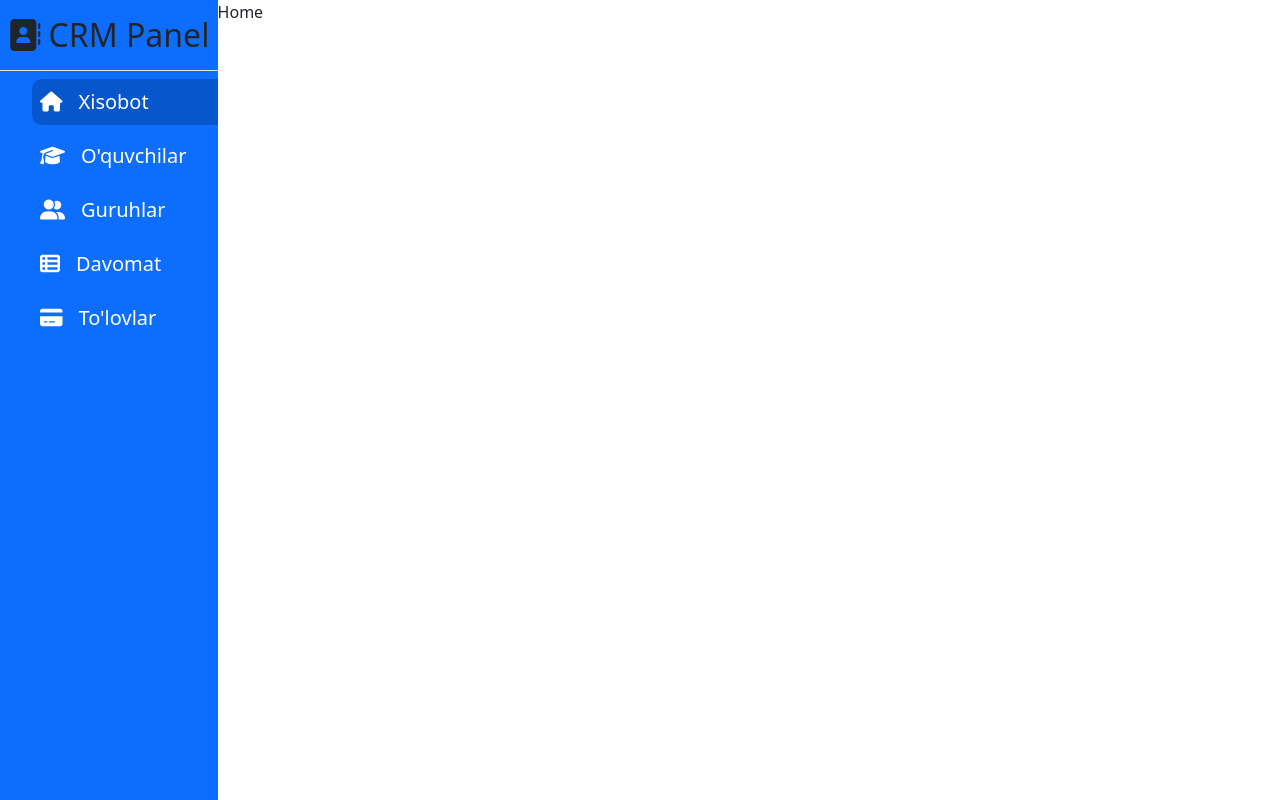
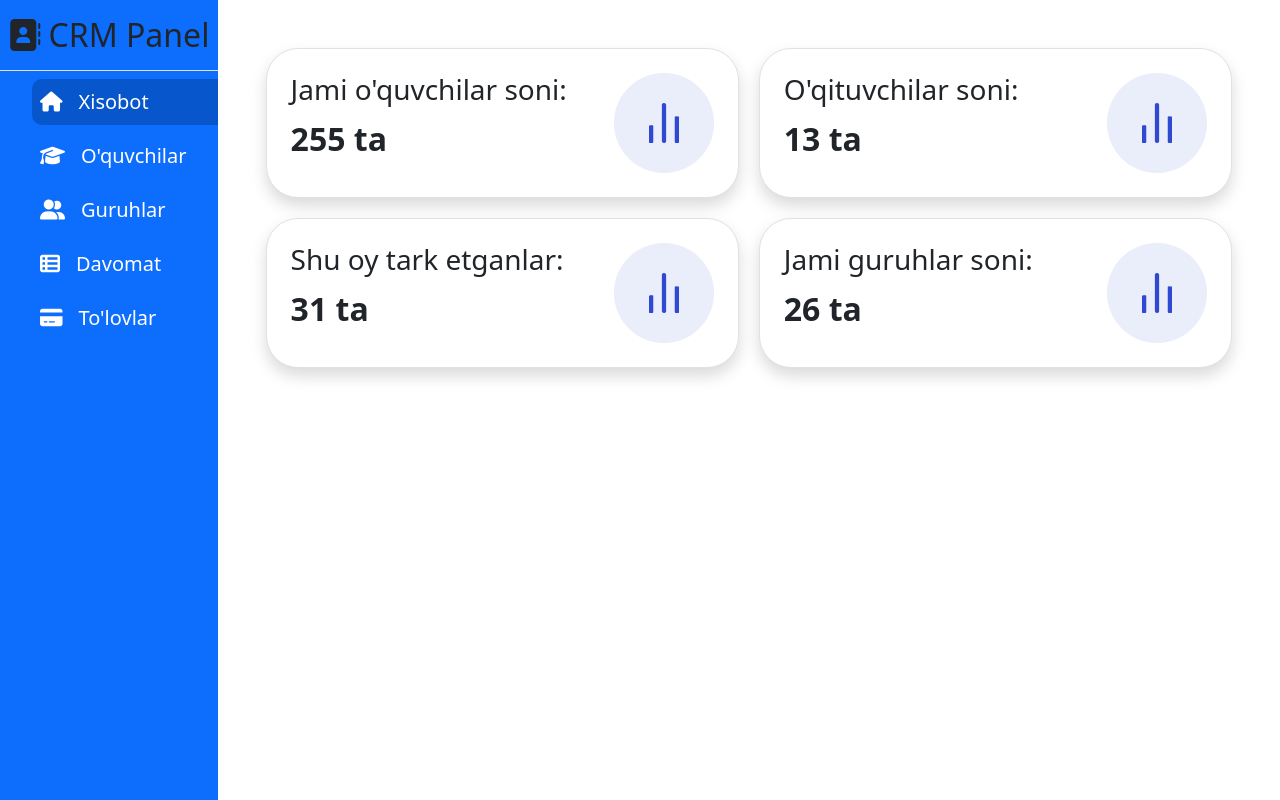
Before and after one commit to BahodirZIyodali/CRM, a React (Vite) app: page / in a window 1280 px wide. Built offline with nearby package versions, Linux system fonts and the light colour scheme.

Commit message:
home cards

```diff
--- /dev/null
+++ b/src/components/HomeCard.jsx
@@ -0,0 +1,17 @@
+import React from 'react'
+
+const HomeCard = (props) => {
+  return (
+    <div className=' border rounded-5 shadow bg-white p-4 d-flex justify-content-between'>
+      <div>
+          <h3 className='fs-3'>{props.title}</h3>
+          <span className='fs-2 fw-bold'>{props.number} ta</span>
+      </div>
+      <div className='mt-auto'>
+        <img src="/iconChart.png" alt="icon" />
+      </div>
+    </div>
+  )
+}
+
+export default HomeCard
--- a/src/index.css
+++ b/src/index.css
@@ -1,3 +1,4 @@
+/* Sidebar */
 .sidebar{
     width: 17%;
     min-height: 100vh;
@@ -16,3 +17,17 @@
     border-top-left-radius: 10px;
     border-bottom-left-radius: 10px;
 }
+
+/* Home */
+.homeMainSide{
+    flex: 1;
+}
+.homeCardsWrapper{
+    width: 100%;
+    display: grid;
+    gap: 20px;
+    justify-items: space-between;
+    align-content: center;
+    grid-template-columns: repeat(2, 1fr);
+    grid-template-rows: repeat(2,1fr);
+}
--- a/src/pages/Home.jsx
+++ b/src/pages/Home.jsx
@@ -1,11 +1,22 @@
 import React from 'react'
+import HomeCard from '../components/HomeCard'
 import Sidebar from '../components/Sidebar'
+import { BarElement } from "chart.js"
 
 const Home = () => {
+  let bar = new BarElement()
+  console.log(bar);
   return (
     <div className='d-flex'>
       <Sidebar/>
-      Home
+      <main className='homeMainSide'>
+        <div className="homeCardsWrapper p-5 w-100">
+          <HomeCard title="Jami o'quvchilar soni:" number="255"/>
+          <HomeCard title="O'qituvchilar soni:" number="13"/>
+          <HomeCard title="Shu oy tark etganlar:" number="31"/>
+          <HomeCard title="Jami guruhlar soni:" number="26"/>
+        </div>
+      </main>
     </div>
   )
 }
```
Also changed, not shown: public/iconChart.png (added), src/components/Sidebar.jsx (line endings or trailing spaces).
